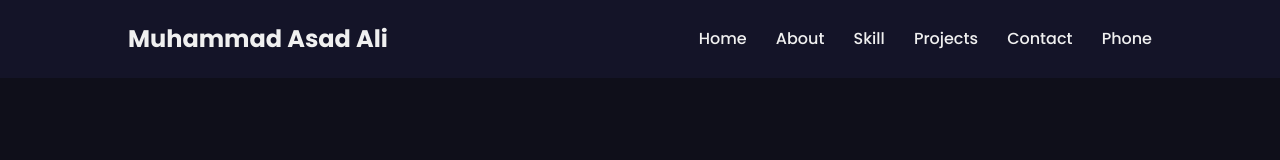
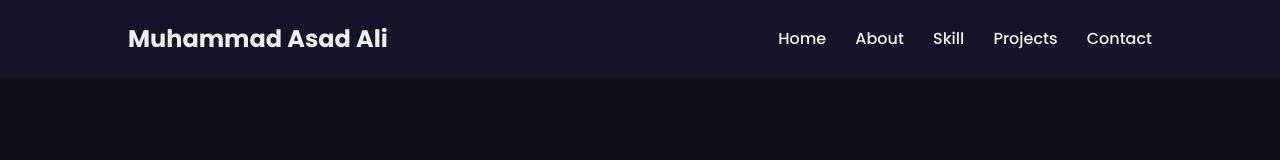
Before and after one commit to Muhammad-AsadAli/Muhammad-AsadAli-Portfolio-AsadAli, a plain HTML site: page index.html in a window 1280 px wide. Shown: the top 160 px of the page. Drawn offline with nearby package versions, Linux system fonts and the light colour scheme.

Commit message:
Update index.html

```diff
--- a/index.html
+++ b/index.html
@@ -31,7 +31,6 @@
       <a href="#skills">Skill</a>
       <a href="#projects">Projects</a>
       <a href="#contact">Contact</a>
-      <a href=""tel:+923105522669">Phone</a>
     </div>
   </nav>
 
```
